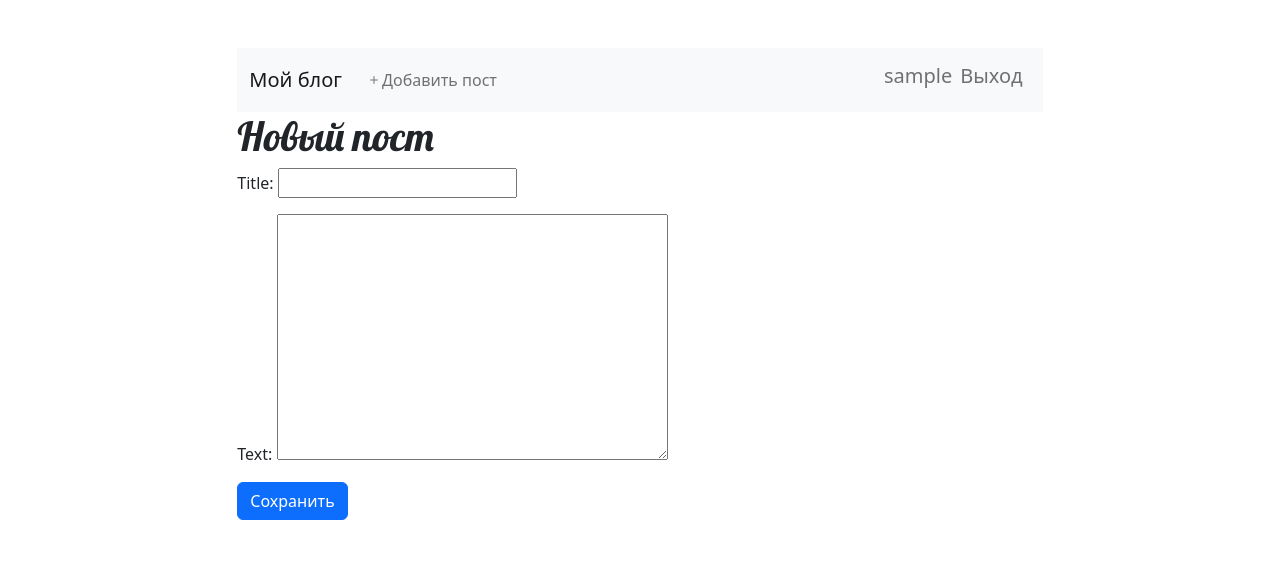
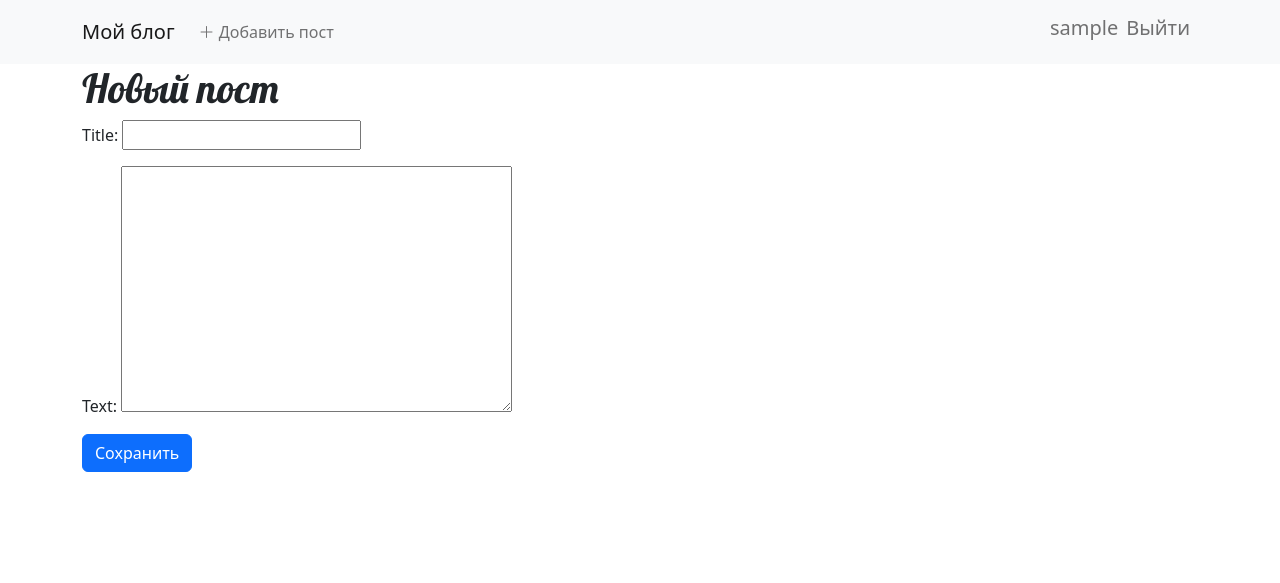
Before and after one commit to kda048/my-first-blog, a Django app: page /post/new/ in a window 1280 px wide. Shown: the top 583 px of the page. Run offline with Django 3.2, Linux system fonts and the light colour scheme; the visitor is signed in with stand-in values (Sample User, id 1); some libraries are stand-ins or nearby versions.

Commit message:
good_end

```diff
--- a/blog/templates/blog/base.html
+++ b/blog/templates/blog/base.html
@@ -9,34 +9,40 @@
   <link rel="preconnect" href="https://fonts.googleapis.com">
   <link rel="preconnect" href="https://fonts.gstatic.com" crossorigin>
   <link href="https://fonts.googleapis.com/css2?family=Lobster&display=swap" rel="stylesheet">
+
 </head>
 <body>
-<div class="col-lg-8 mx-auto p-4 py-md-5">
+
+
 <nav class="navbar navbar-expand-lg bg-light">
   <div class="container">
-    <a class="navbar-brand" href="#">Мой блог</a>
+    <a class="navbar-brand" href="/">Мой блог</a>
+
     <button class="navbar-toggler" type="button" data-bs-toggle="collapse" data-bs-target="#navbarSupportedContent" aria-controls="navbarSupportedContent" aria-expanded="false" aria-label="Toggle navigation">
       <span class="navbar-toggler-icon"></span>
     </button>
     <div class="collapse navbar-collapse" id="navbarSupportedContent">
       {%if user.get_username %}
-      <ul class="navbar-nav me-auto">
+      <ul class="navbar-nav w-100">
         <li class="nav-item">
-          <a href="{%url 'post_new'%}" class="nav-link"><h class="bi-plus">Добавить пост</h></a>
+            <a class="nav-link" href="/post/new/">
+                <i class="bi-plus-lg"></i>
+                Добавить пост
+            </a>
         </li>
-      </ul>
+    </ul>
       <ul class="navbar-nav ms-auto " >
-        <li >
+        <li class="nav-item" >
           <h5 class="navbar-text">{{user.get_username}}</h5>
         </li>
         <li class="nav-item">
-          <h5><a href="{%url 'logout'%}" class="nav-link">Выход</a></h5>
+          <h5><a href="{%url 'logout'%}" class="nav-link">Выйти</a></h5>
         </li>
       </ul>
         {%else%}
         <ul class="navbar-nav ms-auto " >
         <li class="nav-item">
-          <a href="{%url 'login'%}" class="nav-link">Вход</a>
+          <a href="{%url 'login'%}" class="nav-link">Войти</a>
         </li>
       </ul>
         {%endif%}
@@ -45,9 +51,10 @@
     </div>
   </div>
 
-</a>
+
 </nav>
 <main>
+<div class="container">
 {% block content %}
 {%endblock%}
 </main>
--- a/mysite/settings.py
+++ b/mysite/settings.py
@@ -26,7 +26,7 @@ SECRET_KEY = 'django-insecure-$8(fo62sh^hkhpqk*7foyy4c_22n4ih^!^*e#)498&%*a4_nc1
 # SECURITY WARNING: don't run with debug turned on in production!
 DEBUG = True
 
-ALLOWED_HOSTS = ['localhost', 'kda048.pythonanywhere.com']
+ALLOWED_HOSTS = ['localhost', '127.0.0.1' , 'kda048.pythonanywhere.com']
 LOGIN_REDIRECT_URL = '/'
 
 
```
